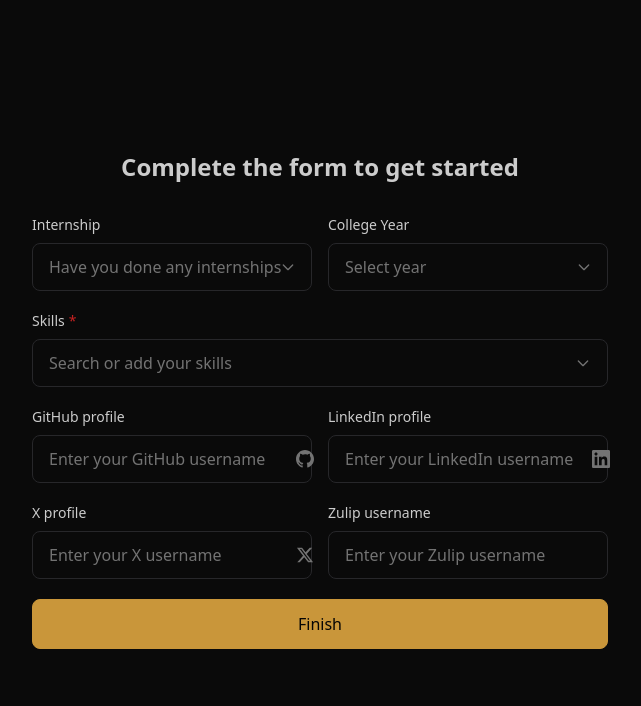
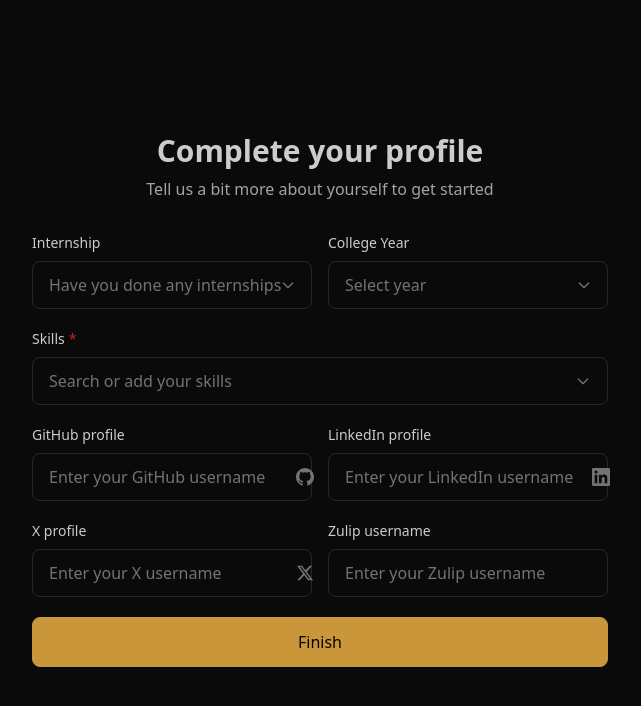
Before and after one commit to akxr-in/akxr-frontend, a Next.js app in the folder frontend/: page /complete-profile in a window 1280 px wide. Shown: the top 706 px of the page, without its empty margins (320-961 px from the left). Built offline with nearby package versions, Linux system fonts and the light colour scheme.

Commit message:
style: update header in CompleteProfilePage for improved clarity and user engagement

```diff
--- a/frontend/app/complete-profile/page.tsx
+++ b/frontend/app/complete-profile/page.tsx
@@ -146,9 +146,12 @@ export default function CompleteProfilePage() {
             <div className="w-full max-w-xl">
                 {/* Header */}
                 <div className="text-center mb-8">
-                    <h1 className="text-2xl font-bold text-text-primary">
-                        Complete the form to get started
+                    <h1 className="text-3xl font-bold text-text-primary mb-2">
+                        Complete your profile
                     </h1>
+                    <p className="text-text-secondary">
+                        Tell us a bit more about yourself to get started
+                    </p>
                 </div>
 
                 {/* Profile Form */}
```
